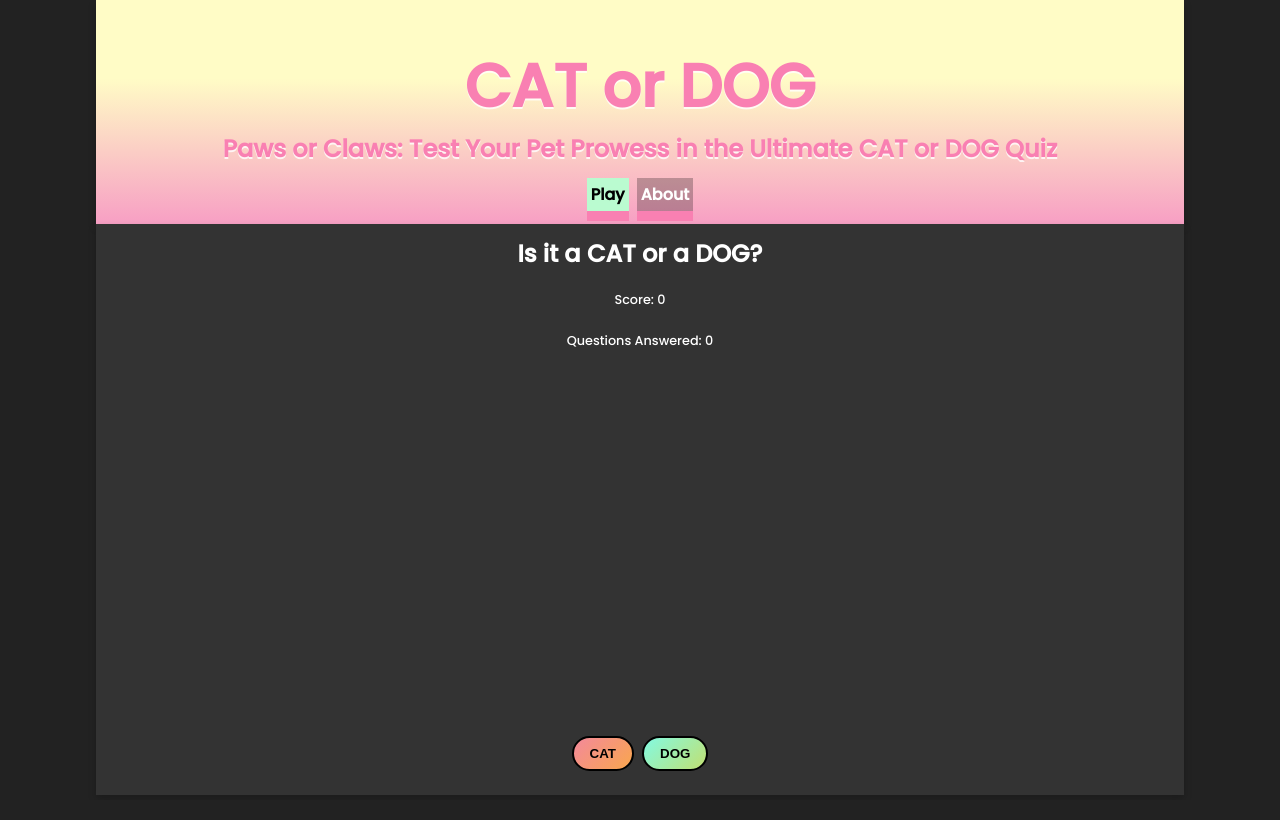
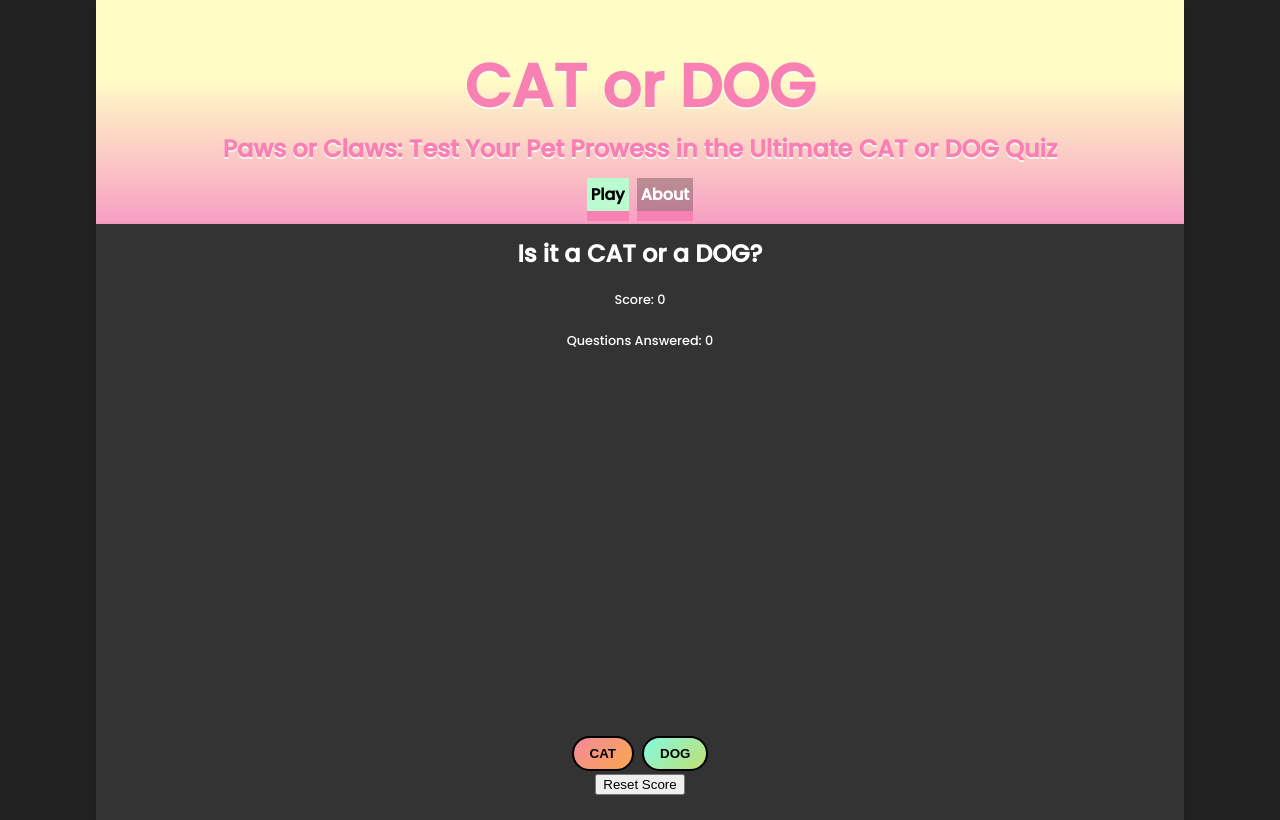
Before and after one commit to eirikenriquez/CatOrDog, a React (Create React App) app in the folder client/: page / in a window 1280 px wide. Built offline with nearby package versions, Linux system fonts and the light colour scheme; no server answers.

Commit message:
added reset button

```diff
--- a/client/src/components/Quiz.js
+++ b/client/src/components/Quiz.js
@@ -13,6 +13,13 @@ function Quiz() {
   });
   const [resultClass, setResultClass] = useState("");
   const [resultText, setResultText] = useState("");
+
+  const resetData = () => {
+    setAnswersCount(0);
+    sessionStorage.setItem("answersCount", 0);
+    setScore(0);
+    sessionStorage.setItem("score", 0);
+  };
 
   const updateScoreDisplay = (resultText, resultClass, timeoutDuration) => {
     // show correct/wrong message depending on answer
@@ -61,6 +68,11 @@ function Quiz() {
         <p>Questions Answered: {answersCount}</p>
       </div>
       <Question onAnswer={handleAnswer} />
+      <div>
+        <button className="" onClick={resetData}>
+          Reset Score
+        </button>
+      </div>
     </div>
   );
 }
```
